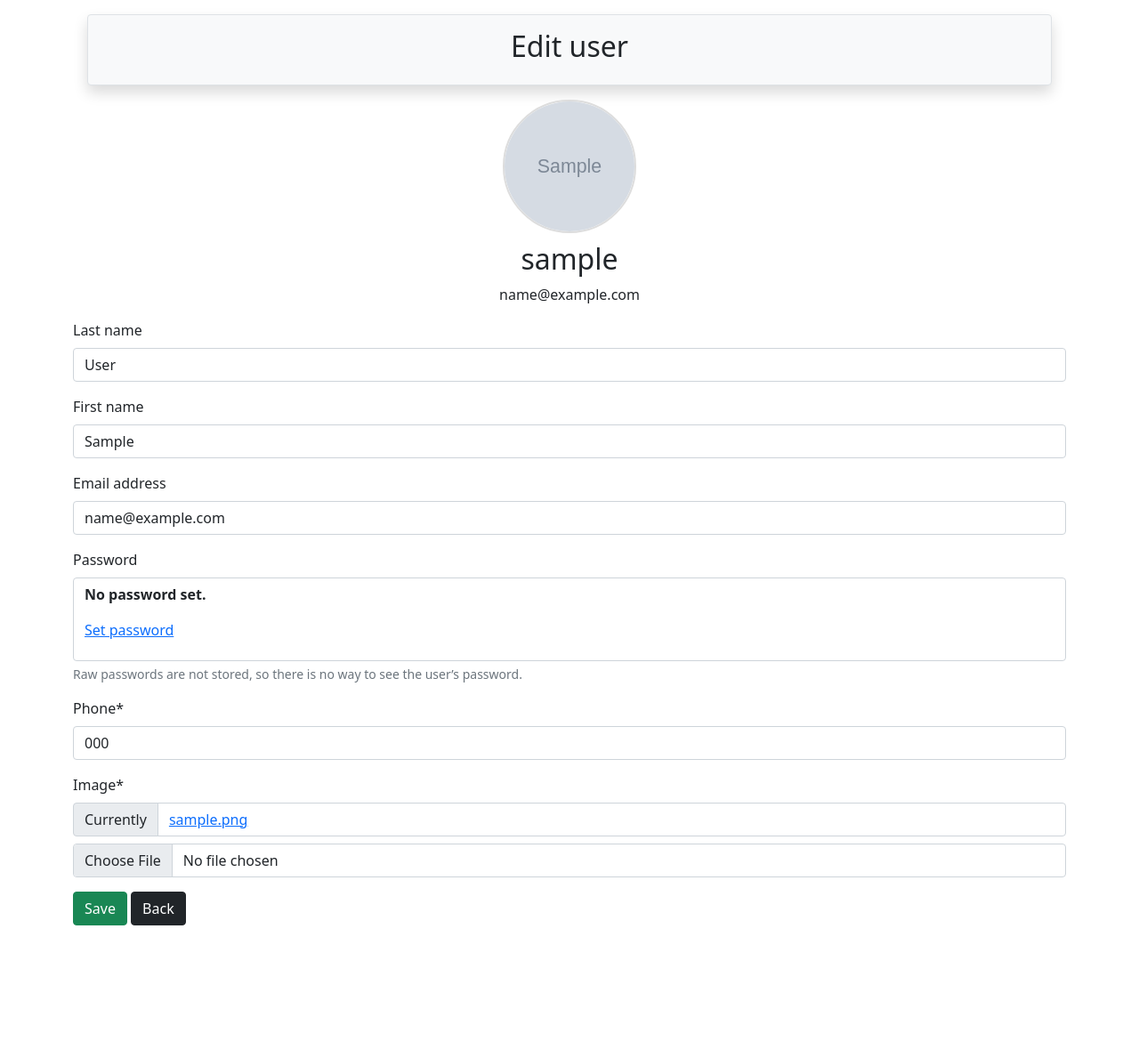
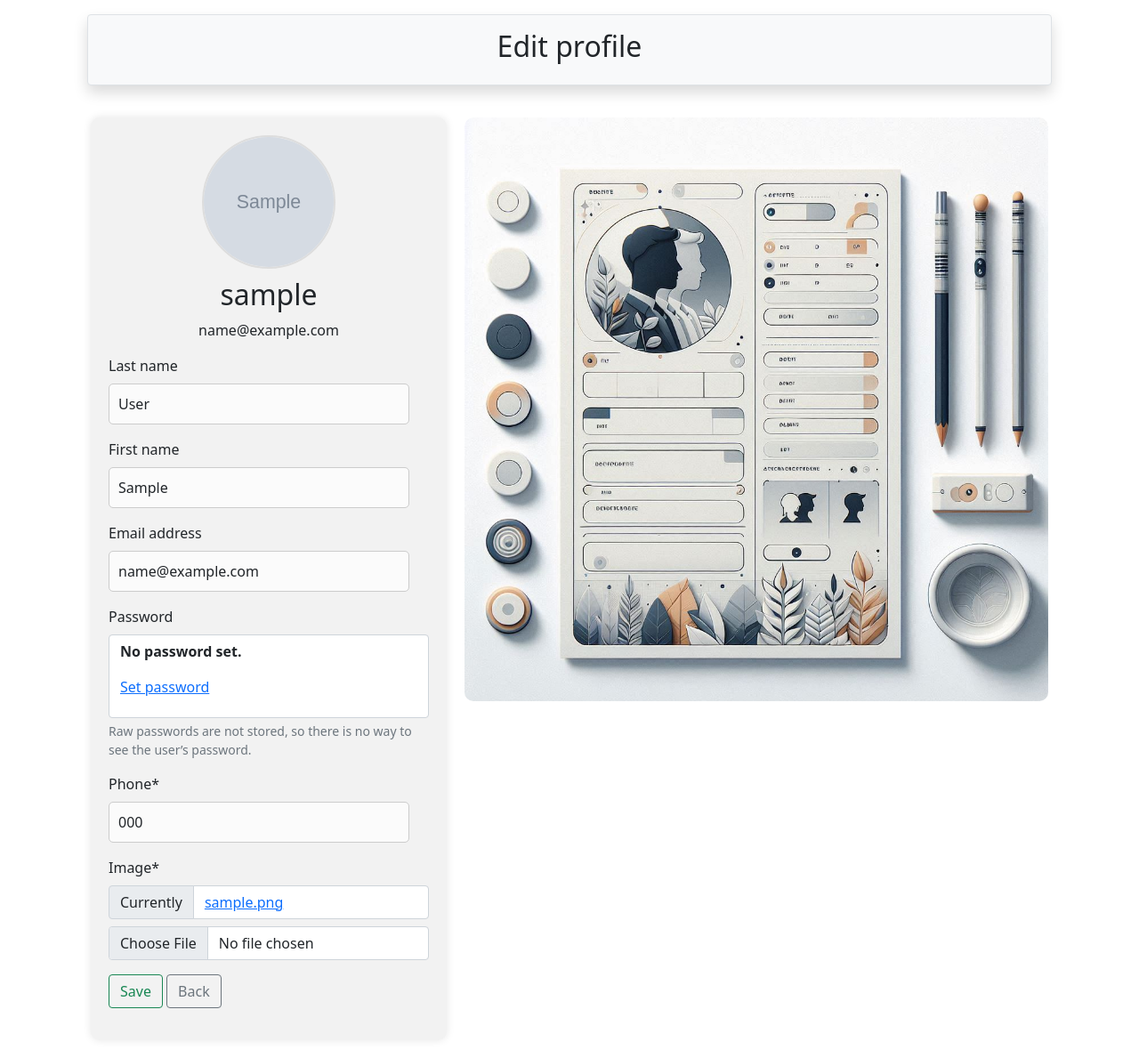
Before and after one commit to kulishovdmitriy/Django_Python_Cheatsheets, a Django app: page /account/profile/00000000-0000-0000-0000-000000000001/ in a window 1280 px wide. Shown: the part 67-1256 px from the top of the page at 89% size. Before the commit the page ends 1107 px from the top, so only its background shows below. Run offline with Django 5.2, Linux system fonts and the light colour scheme; a user stored in the database is signed in; tables that the repository leaves empty hold one stand-in row (values such as "Sample post"); grey boxes marked "Sample" are stand-in pictures; some libraries are stand-ins or nearby versions.

Commit message:
add middlewary/added css and image files

```diff
--- a/src/accounts/templates/profile.html
+++ b/src/accounts/templates/profile.html
@@ -1,37 +1,45 @@
 {% extends 'base.html' %}
-
 {% load crispy_forms_tags %}
+{% load static %}
 
 {% block title %}
-    <title>Edit user</title>
+    <title>Edit profile</title>
 {% endblock %}
 
 {% block header %}
-  <h2>Edit user</h2>
+  <h2>Edit profile</h2>
+{% endblock %}
+
+{% block head %}
+    <link rel="stylesheet" type="text/css" href="{% static 'css/profile.css' %}">
 {% endblock %}
 
 {% block content %}
-
-        <form method="post" enctype="multipart/form-data">
-
+    <div class="profile-container">
+    <!-- Блок с формой -->
+        <div class="form-container">
+        <form method="post" enctype="multipart/form-data" class="user-edit-form">
             <div style="text-align: center;">
-                <img src="{{ user.profile.image.url }}" alt="Profile Image" style="width: 150px; height: 150px; border-radius: 50%; object-fit: cover; border: 2px solid #ddd; margin-bottom: 10px;">
-                    <h2>{{ user.username }}</h2>
-                    <p>{{ user.email }}</p>
+                <img src="{{ user.profile.image.url }}" alt="Profile Image" class="rounded-image">
+                <h2>{{ user.username }}</h2>
+                <p>{{ user.email }}</p>
             </div>
 
             {% csrf_token %}
 
-            {{user_form|crispy}}
-
-            {{profile_form|crispy}}
-
+            {{ user_form|crispy }}
+            {{ profile_form|crispy }}
 
             <div class="mb-3">
-                <input type="submit" class="btn btn-success" value="Save">
-
-                <input type="button" class="btn btn-dark" value="Back" onclick="history.back()">
+                <input type="submit" class="btn btn-outline-success" value="Save">
+                <input type="button" class="btn btn-outline-secondary" value="Back" onclick="history.back()">
             </div>
         </form>
+    </div>
+        <!-- Блок с изображением -->
+    <div class="image-container">
+        <img src="{% static 'accounts/profile.jpeg' %}" alt="Side Image">
+    </div>
 
+    </div>
 {% endblock %}
--- a/src/accounts/views.py
+++ b/src/accounts/views.py
@@ -5,6 +5,7 @@ from django.urls import reverse_lazy, reverse
 from django.contrib import messages
 from django.views.generic.edit import ProcessFormView
 from django.http import HttpResponseRedirect
+from django.contrib.auth.mixins import LoginRequiredMixin
 
 from accounts.models import User
 from accounts.forms import AccountCreateForm, UserUpdateForm, ProfileUpdateForm
@@ -37,7 +38,7 @@ class AccountLogoutView(LogoutView):
     template_name = 'logout.html'
 
 
-class ProfileUpdateView(ProcessFormView):
+class ProfileUpdateView(LoginRequiredMixin, ProcessFormView):
 
     def get_object(self):
         # Получаем UUID из kwargs
--- a/src/app/settings.py
+++ b/src/app/settings.py
@@ -59,6 +59,8 @@ MIDDLEWARE = [
     'django.contrib.auth.middleware.AuthenticationMiddleware',
     'django.contrib.messages.middleware.MessageMiddleware',
     'django.middleware.clickjacking.XFrameOptionsMiddleware',
+
+    'core.middlewares.QueryParamsInjectorMiddleware',
 ]
 
 ROOT_URLCONF = 'app.urls'
--- /dev/null
+++ b/src/core/middlewares.py
@@ -0,0 +1,20 @@
+from urllib.parse import urlencode
+from copy import deepcopy
+
+
+# Middleware для работы pagination(пагинации страниц) для всего проекта
+class QueryParamsInjectorMiddleware:
+
+    def __init__(self, get_response):
+        self.get_response = get_response
+
+    def __call__(self, request):
+
+        query_params = deepcopy(request.GET)
+        if 'page' in query_params:
+            del query_params['page']
+        request.query_params = urlencode(query_params)
+
+        response = self.get_response(request)
+
+        return response
--- /dev/null
+++ b/src/static/css/index.css
@@ -0,0 +1,6 @@
+.rounded-image {
+    border-radius: 20px; /* Установите радиус для закругления углов */
+    overflow: hidden; /* Скрывает любые переполнения */
+    width: 1024px; /* Ширина изображения */
+    height: 800px; /* Высота изображения */
+}
--- /dev/null
+++ b/src/static/css/profile.css
@@ -0,0 +1,69 @@
+.rounded-image {
+    width: 150px; /* Ширина изображения */
+    height: 150px; /* Высота изображения */
+    border-radius: 50%; /* Округлые края для круглой формы */
+    object-fit: cover; /* Обеспечивает правильное соотношение сторон изображения */
+    border: 2px solid #ddd; /* Граница вокруг изображения */
+    margin-bottom: 10px; /* Отступ снизу */
+
+}
+.profile-container {
+    display: flex;
+    justify-content: flex-start; /* Выравнивание формы и изображения рядом */
+    align-items: stretch; /* Растягиваем элементы по высоте */
+    gap: 20px; /* Расстояние между формой и изображением */
+    margin: 0 auto;
+    padding: 20px;
+}
+
+.form-container {
+    max-width: 400px; /* Максимальная ширина формы */
+    max-height: 1100px;
+    padding: 20px;
+    background-color: #f2f2f2;;
+    border-radius: 10px;
+    box-shadow: 0 0 10px rgba(0, 0, 0, 0.1);
+}
+
+input[type="text"],
+input[type="email"],
+input[type="password"],
+textarea,
+select { /* Добавляем select для выбора */
+    background-color: rgba(255, 255, 255, 0.7); /* Поля ввода с легкой прозрачностью */
+    border: 1px solid #ccc; /* Граница поля ввода */
+    border-radius: 5px; /* Закругленные углы для полей ввода */
+    padding: 10px; /* Внутренние отступы */
+    width: calc(100% - 22px); /* Учитываем отступы */
+    margin-bottom: 15px; /* Отступ между полями ввода */
+    transition: background-color 0.3s; /* Плавный переход цвета фона */
+}
+
+input[type="text"]:focus,
+input[type="email"]:focus,
+input[type="password"]:focus,
+textarea:focus,
+select:focus {
+    background-color: rgba(255, 255, 255, 0.9); /* Меняем цвет фона при фокусе */
+    border-color: #66afe9; /* Цвет границы при фокусе */
+    outline: none; /* Убираем стандартное выделение */
+}
+
+.image-container {
+    width: 900px; /* Установите ширину контейнера */
+    height: 900px; /* Установите высоту контейнера */
+    overflow: hidden; /* Скрыть лишнюю часть изображения */
+    border-radius: 10px; /* Закругленные углы контейнера */
+    display: flex; /* Используем flexbox для центрирования */
+    justify-content: center; /* Центрирование по горизонтали */
+    align-items: flex-start; /* Выровнять элементы по верхнему краю */
+}
+
+.image-container img {
+    width: 100%; /* Изображение растянется на всю ширину контейнера */
+    height: auto; /* Высота будет автоматически подстраиваться для сохранения пропорций */
+    max-height: 100%; /* Ограничиваем максимальную высоту */
+    object-fit: contain; /* Сохраняет пропорции и помещает изображение в контейнер */
+    object-position: top; /* Устанавливаем изображение к верхней части контейнера */
+    border-radius: 10px; /* Закругляем углы изображения */
+}
--- a/src/templates/base.html
+++ b/src/templates/base.html
@@ -74,6 +74,10 @@
   </div>
 </div>
 
+{% block head %}
+
+{% endblock %}
+
 <div class="container">
 
     {% block content %}
```
Also changed, not shown: src/accounts/templates/login.html (+21 -9 lines), src/accounts/templates/logout.html (+10 -3 lines), src/accounts/templates/registration.html (+18 -7 lines), src/static/css/login.css (added, +28 -0 lines), src/static/css/logout.css (added, +13 -0 lines), src/static/css/registration.css (added, +28 -0 lines), src/templates/index.html (+9 -0 lines), src/static/accounts/login.jpeg (added), src/static/accounts/logout.jpeg (added), src/static/accounts/profile.jpeg (added), src/static/accounts/registration.jpeg (added), src/static/app/base.jpeg (added).
